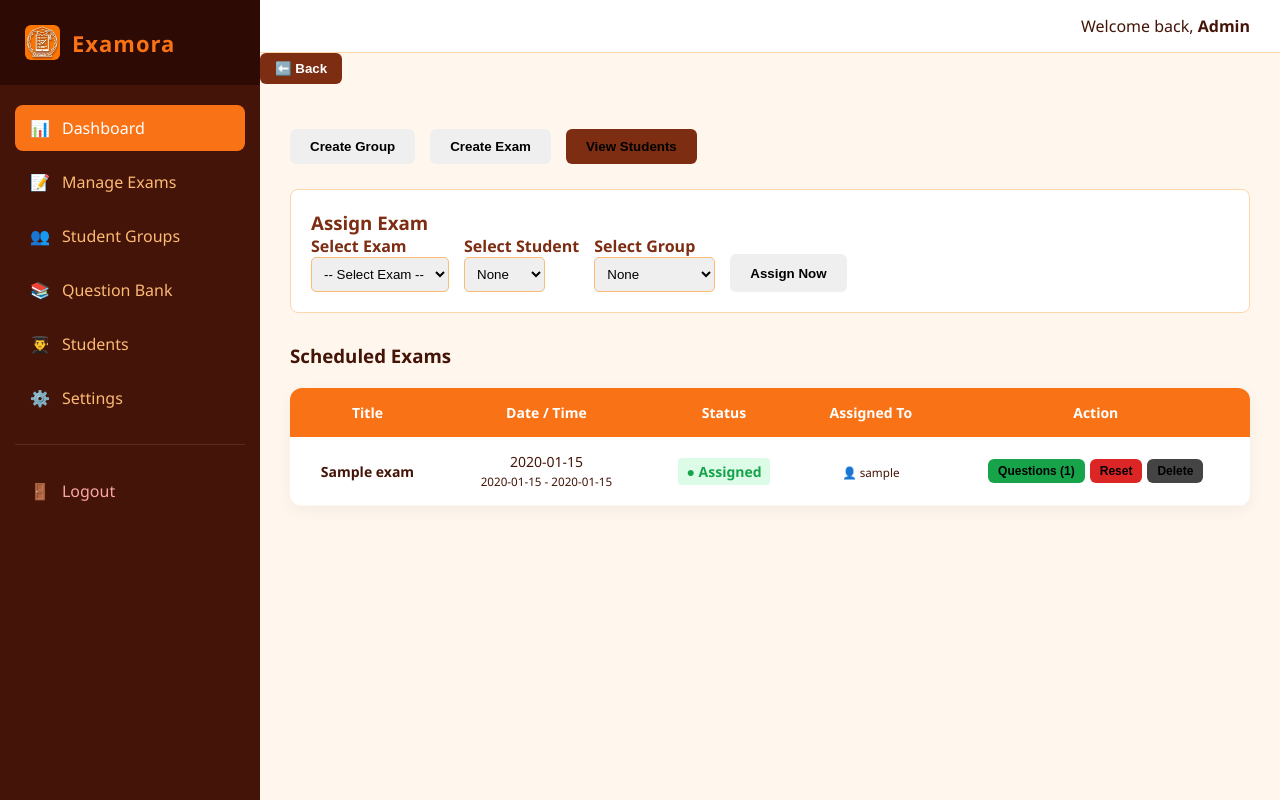
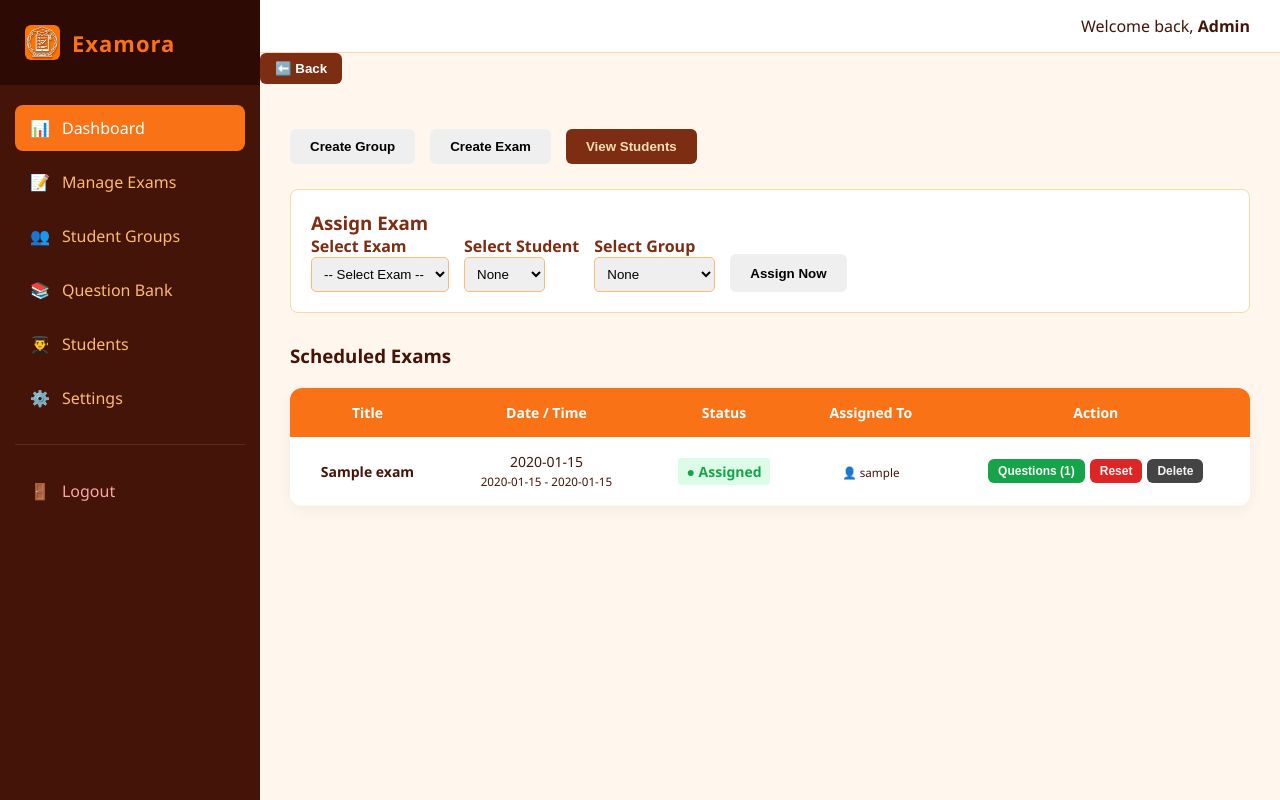
Before and after one commit to Mushfiqur00/online-exam-system, a Flask app: page /admin-dashboard in a window 1280 px wide. Run offline with Flask 3, Linux system fonts and the light colour scheme; the visitor is signed in with stand-in values (Sample User, id 1); tables that the repository leaves empty hold one stand-in row (values such as "Sample post").

Commit message:
fixing ui

```diff
--- a/templates/admin_dashboard.html
+++ b/templates/admin_dashboard.html
@@ -5,7 +5,7 @@
 <div style="margin-bottom: 25px; display: flex; gap: 15px;">
     <a href="/group-management"><button>Create Group</button></a>
     <a href="/create-exam-page"><button>Create Exam</button></a>
-    <a href="/students"><button style="background: #7c2d12;">View Students</button></a>
+    <a href="/students"><button style="background: #7c2d12; color: wheat;">View Students</button></a>
 </div>
 
 <div style="background: white; padding: 20px; border-radius: 8px; border: 1px solid #fed7aa; margin-bottom: 30px;">
@@ -99,14 +99,18 @@
         <td>
             <div style="display: flex; gap: 5px; justify-content: center;">
                 <a href="/add-question/{{ exam.id }}">
-                    <button style="background: #16a34a; padding: 5px 10px; font-size: 12px;">Questions ({{
+                    <button
+                        style="background: #16a34a; color: whitesmoke; padding: 5px 10px; font-size: 12px;">Questions
+                        ({{
                         exam.question_count }})</button>
                 </a>
                 <a href="/clear-assignment/{{ exam.id }}" onclick="return confirm('Clear all assignments?')">
-                    <button style="background: #dc2626; padding: 5px 10px; font-size: 12px;">Reset</button>
+                    <button
+                        style="background: #dc2626;color: whitesmoke; padding: 5px 10px; font-size: 12px;">Reset</button>
                 </a>
                 <a href="/delete-exam/{{ exam.id }}" onclick="return confirm('Delete Exam?')">
-                    <button style="background: #444; padding: 5px 10px; font-size: 12px;">Delete</button>
+                    <button
+                        style="background: #444;color: whitesmoke; padding: 5px 10px; font-size: 12px;">Delete</button>
                 </a>
             </div>
         </td>
```
